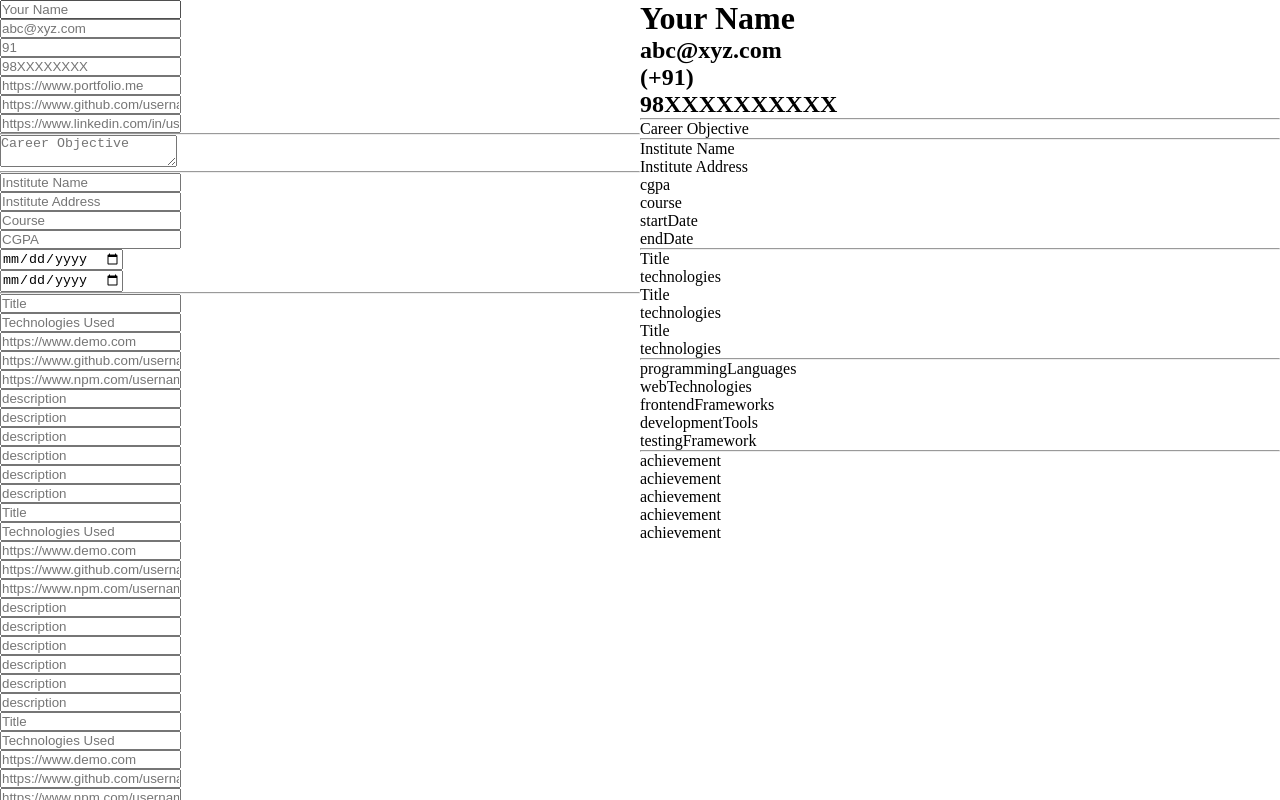
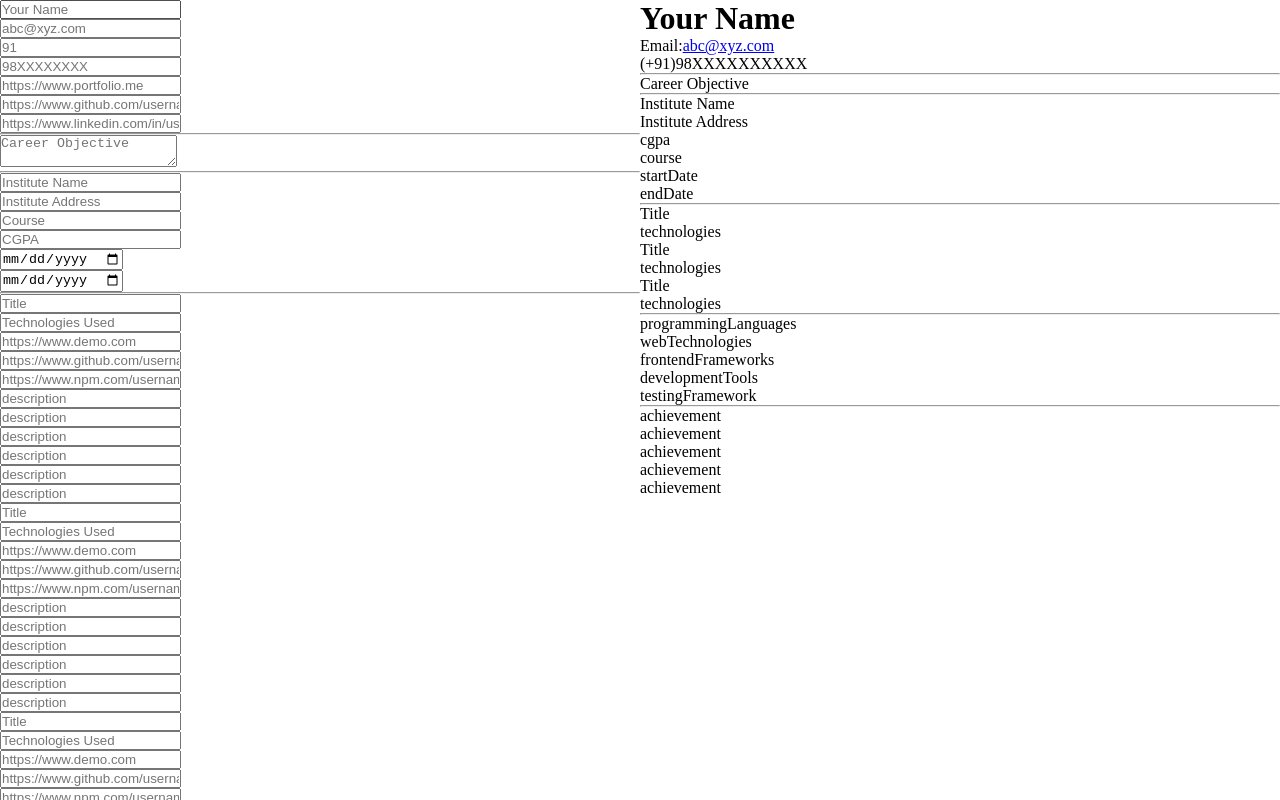
Before and after one commit to karprabha/cv-application, a React (Vite) app: page / in a window 1280 px wide. Shown: the top 800 px of the page. Built offline with nearby package versions, Linux system fonts and the light colour scheme.

Commit message:
style header section

```diff
--- a/src/components/output/HeaderSectionOutput.tsx
+++ b/src/components/output/HeaderSectionOutput.tsx
@@ -10,23 +10,40 @@ interface HeaderSectionProps {
 
 const HeaderSection: React.FC<HeaderSectionProps> = ({ headerSection }) => {
     return (
-        <>
+        <div className="container">
+            <div className="left-container">
                 <h1>{headerSection.name || "Your Name"}</h1>
-            <h2>{headerSection.email || "abc@xyz.com"}</h2>
-            <h2>(+{headerSection.countryCode || "91"})</h2>
-            <h2>{headerSection.phoneNumber || "98XXXXXXXXXX"}</h2>
+                <span>
+                    Email:
+                    <a
+                        href={
+                            "mailto:" + (headerSection.email || "abc@xyz.com")
+                        }
+                    >
+                        {headerSection.email || "abc@xyz.com"}
+                    </a>
+                </span>
+                <span>
+                    <span>(+{headerSection.countryCode || "91"})</span>
+                    <span>{headerSection.phoneNumber || "98XXXXXXXXXX"}</span>
+                </span>
+            </div>
 
-            <h2>
+            <div className="right-container">
+                <span>
                     {headerSection.portfolioURL && (
                         <>
                             Portfolio:
-                        <a href={headerSection.portfolioURL} target="_blank">
+                            <a
+                                href={headerSection.portfolioURL}
+                                target="_blank"
+                            >
                                 {TrimURL(headerSection.portfolioURL)}
                             </a>
                         </>
                     )}
-            </h2>
-            <h2>
+                </span>
+                <span>
                     {headerSection.githubURL && (
                         <>
                             Github:
@@ -35,8 +52,8 @@ const HeaderSection: React.FC<HeaderSectionProps> = ({ headerSection }) => {
                             </a>
                         </>
                     )}
-            </h2>
-            <h2>
+                </span>
+                <span>
                     {headerSection.linkedInURL && (
                         <>
                             LinkedIn:
@@ -45,8 +62,9 @@ const HeaderSection: React.FC<HeaderSectionProps> = ({ headerSection }) => {
                             </a>
                         </>
                     )}
-            </h2>
-        </>
+                </span>
+            </div>
+        </div>
     );
 };
 
--- a/src/index.css
+++ b/src/index.css
@@ -2,3 +2,19 @@
     margin: 0;
     padding: 0;
 }
+
+.container {
+    display: flex;
+    justify-content: space-between;
+    align-items: center;
+}
+
+.left-container {
+    display: flex;
+    flex-direction: column;
+}
+
+.right-container {
+    display: flex;
+    flex-direction: column;
+}
```
Lines whose indentation alone changed are shown as unchanged.
